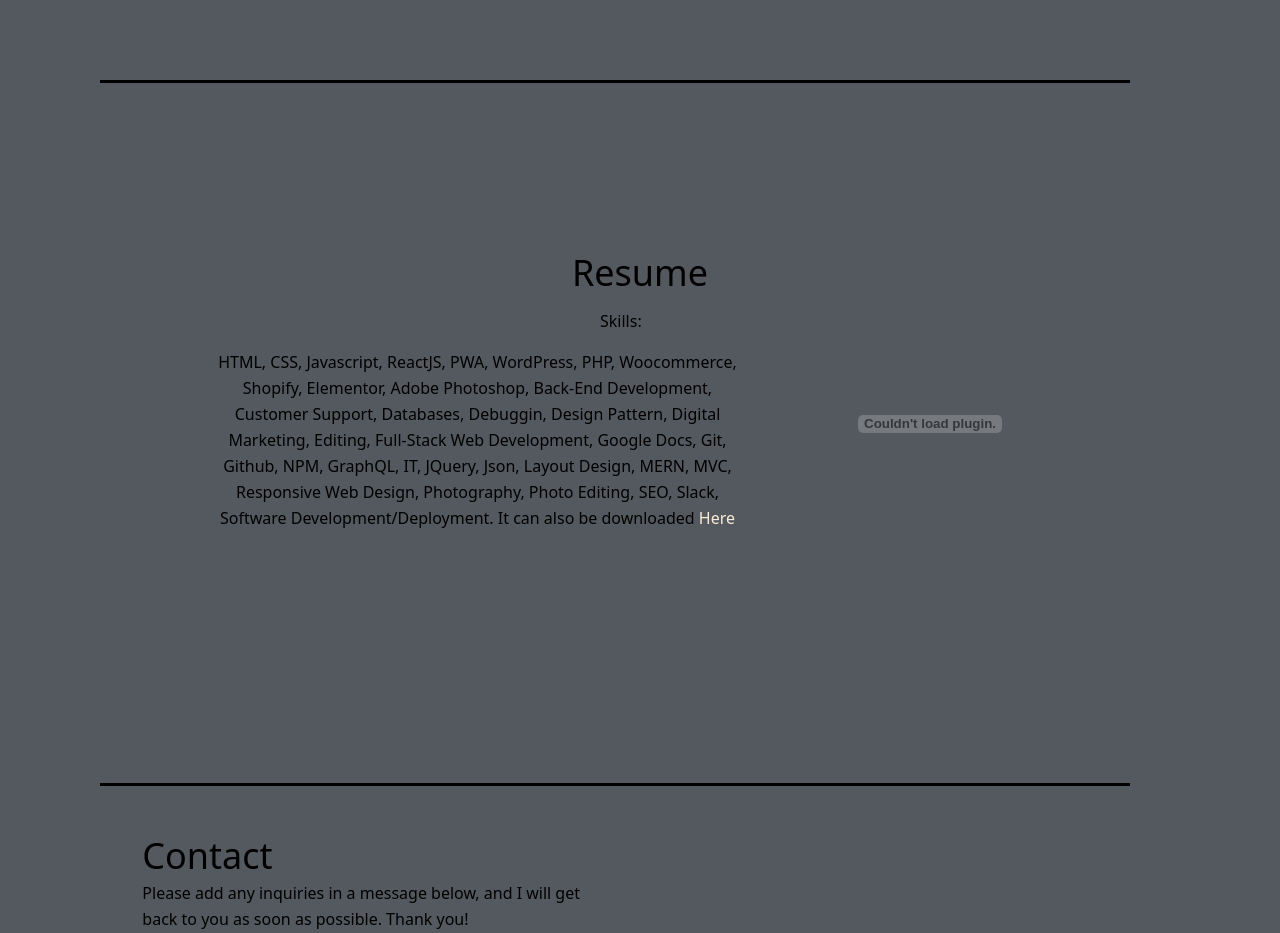
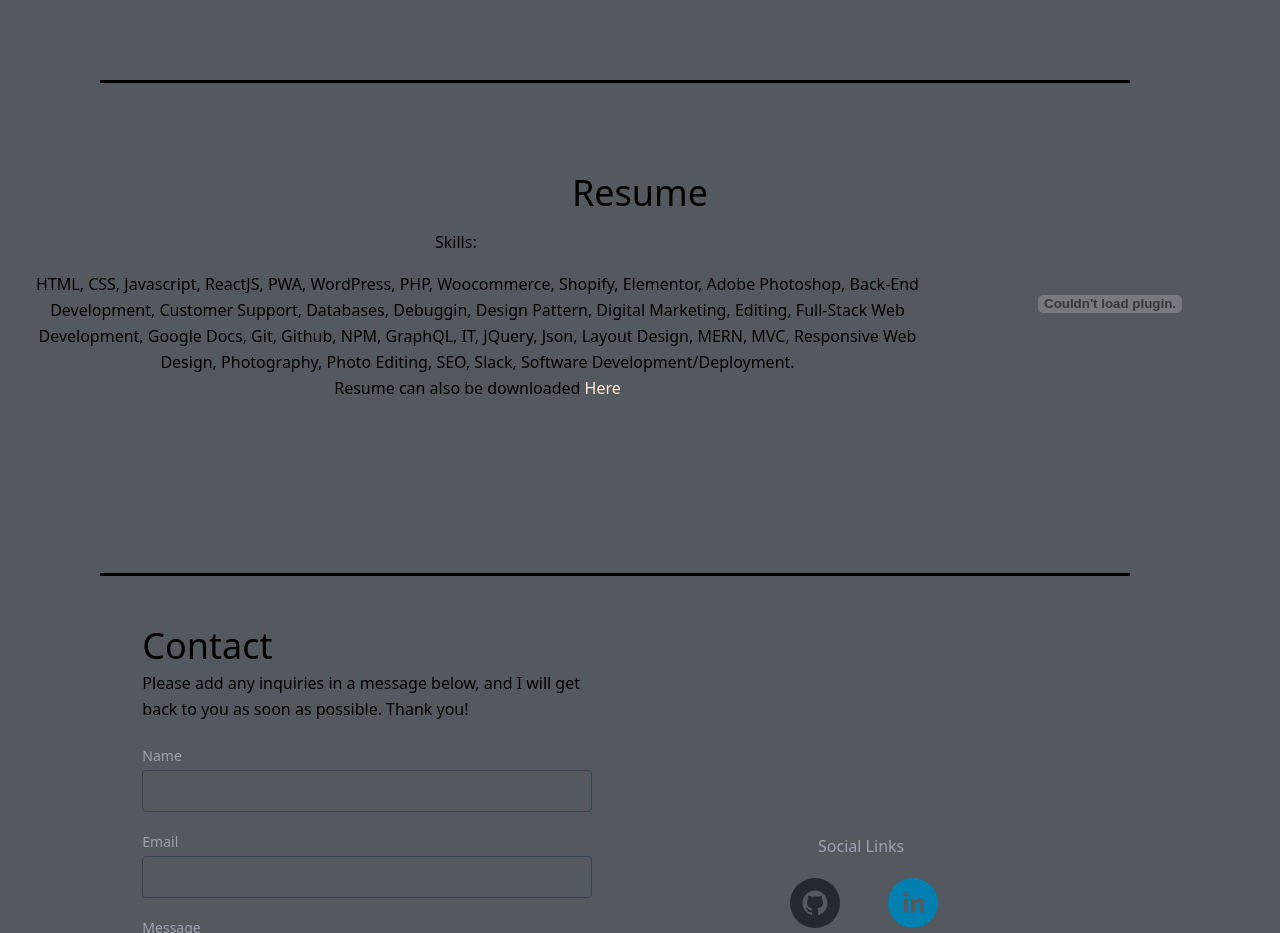
Before and after one commit to LuisChevere/portfolio-react, a React (Create React App) app: page / in a window 1280 px wide. Shown: the part 1540-2473 px from the top of the page. Built offline with nearby package versions, Linux system fonts and the light colour scheme.

Commit message:
updated css for resume layout

```diff
--- a/src/components/Resume.js
+++ b/src/components/Resume.js
@@ -5,18 +5,18 @@ export default function Resume() {
   return (
     <section>
       <hr className='hr'></hr>
-      <div className="container mx-auto flex px-10 py-20 md:flex-row flex-col items-center">
-        <div id="resume" className="container px-5 py-10 mx-auto text-center lg:px-40">
+      <div className="container mx-auto flex md:flex-row flex-col items-center">
+        <div id="resume" className="container px-5 py-10 mx-auto text-center">
 
           <h1 className="title-font sm:text-4xl text-3xl mb-4 font-medium text-white">
             Resume
             <br className="hidden lg:inline-block" />
           </h1>
-          <h2 className="title-font sm:text-l text-l mb-4 font-medium text-white">Skills:</h2>
-          <div className="resumeSkills">
+          <div id="resumeCon" className="resumeSkills">
             <p id="skills" className="mb-8 leading-relaxed">
-              HTML, CSS, Javascript, ReactJS, PWA, WordPress, PHP, Woocommerce, Shopify, Elementor, Adobe Photoshop, Back-End Development, Customer Support, Databases, Debuggin, Design Pattern, Digital Marketing, Editing, Full-Stack Web Development, Google Docs, Git, Github, NPM, GraphQL, IT, JQuery, Json, Layout Design, MERN, MVC, Responsive Web Design, Photography, Photo Editing, SEO, Slack, Software Development/Deployment.
-              It can also be downloaded <a className="download" href={resume} target="_blank" rel="noreferrer">Here</a>
+              <h2 className="title-font sm:text-l text-l mb-4 font-medium text-white">Skills:</h2>
+              HTML, CSS, Javascript, ReactJS, PWA, WordPress, PHP, Woocommerce, Shopify, Elementor, Adobe Photoshop, Back-End Development, Customer Support, Databases, Debuggin, Design Pattern, Digital Marketing, Editing, Full-Stack Web Development, Google Docs, Git, Github, NPM, GraphQL, IT, JQuery, Json, Layout Design, MERN, MVC, Responsive Web Design, Photography, Photo Editing, SEO, Slack, Software Development/Deployment.<br></br>
+              Resume can also be downloaded <a className="download" href={resume} target="_blank" rel="noreferrer">Here</a>
             </p>
             <object className="resume" data={resume} type="application/pdf"> </object>
           </div>
```
